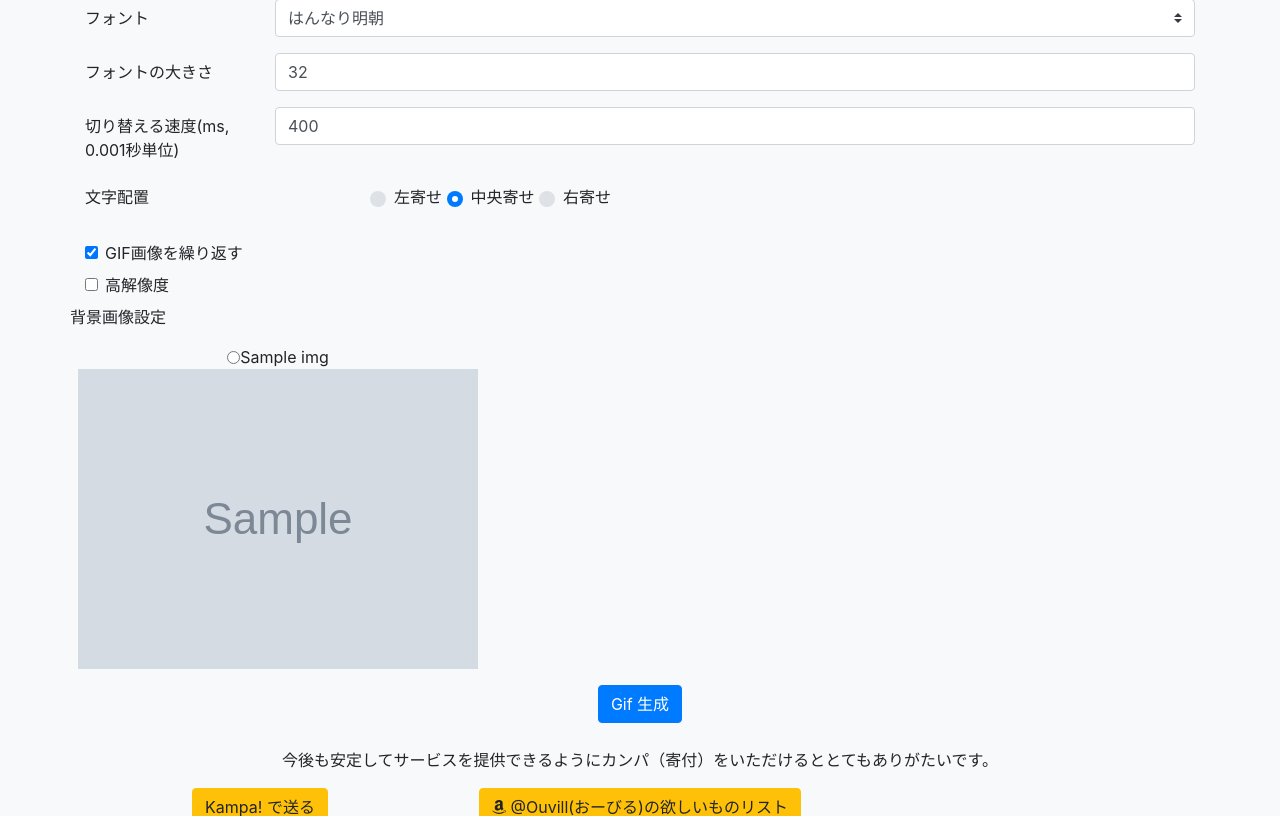
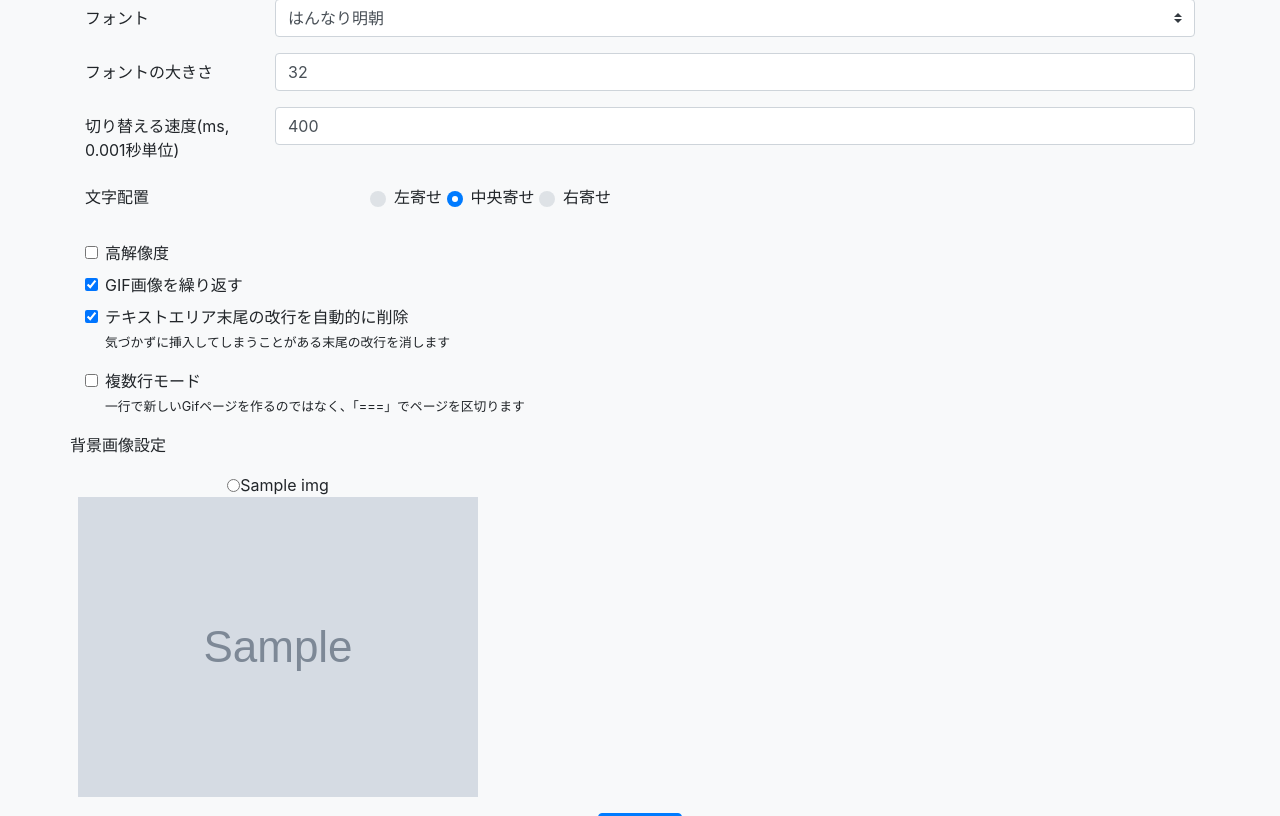
Before and after one commit to Ouvill/gif_creator, a Node server app: template views/index.ejs in a window 1280 px wide. Shown: the part 1129-1945 px from the top of the page. Run offline with Node 20, Linux system fonts and the light colour scheme; the template is opened without the code that fills it: most values are stand-ins (such as "Sample title", 1, 10 or a date in 2020); grey boxes marked "Sample" are stand-in pictures; some libraries are stand-ins or nearby versions.

Commit message:
クライアント側を実装

```diff
--- a/public/javascripts/shi_gif.js
+++ b/public/javascripts/shi_gif.js
@@ -22,6 +22,7 @@ function save() {
     var repeat = document.getElementById("repeat").checked;
     repeat ? repeat = 0 : repeat = -1;
     var high_resolution = document.getElementById("high_resolution").checked;
+    var multiline = document.getElementById("multiline").checked;
     var font_family = document.getElementById("font_family").value;
     var font_color = document.getElementById("font_color").value;
     var background_color = document.getElementById("background_color").value;
@@ -45,7 +46,8 @@ function save() {
         "background_color": background_color,
         "font_align": font_align,
         "background_img_id": background_img_id,
-        "high_resolution": high_resolution
+        "high_resolution": high_resolution,
+        "multiline": multiline
     });
 
     var generate_btn = document.getElementsByClassName("generate_btn");
--- a/views/index.ejs
+++ b/views/index.ejs
@@ -201,17 +201,33 @@
         </div>
       </form>
     </div>
+
+    <div class="form-check my-2">
+      <label class="form-check-label">
+        <input type="checkbox" class="form-check-input" id="high_resolution"> 高解像度
+      </label>
+    </div>
     <div class="form-check my-2">
       <label class="form-check-label">
         <input type="checkbox" class="form-check-input" id="repeat" checked="check"> GIF画像を繰り返す
       </label>
     </div>
-
     <div class="form-check my-2">
       <label class="form-check-label">
-        <input type="checkbox" class="form-check-input" id="high_resolution" > 高解像度
+        <input type="checkbox" class="form-check-input" id="repeat" checked="check"> テキストエリア末尾の改行を自動的に削除
       </label>
+      <p><small>気づかずに挿入してしまうことがある末尾の改行を消します</small></p>
     </div>
+    <div class="form-check my-2">
+      <label class="form-check-label">
+        <input type="checkbox" class="form-check-input" id="multiline"> 複数行モード
+      </label>
+      <p>
+        <small>一行で新しいGifページを作るのではなく、「===」でページを区切ります</small>
+      </p>
+    </div>
+
+
 
 
     <!-- 背景画像 -->
@@ -222,7 +238,7 @@
           <div class="form-group d-block mx-2 my-2">
             <div class="">
               <label for="background_<%= index%>" class="radio-inline">
-              <input type="radio" name="background_img" id="background_<%= index%>" value="<%=index %>">
+                <input type="radio" name="background_img" id="background_<%= index%>" value="<%=index %>">
                 <%= img_item.name %>
               </label>
             </div>
```
